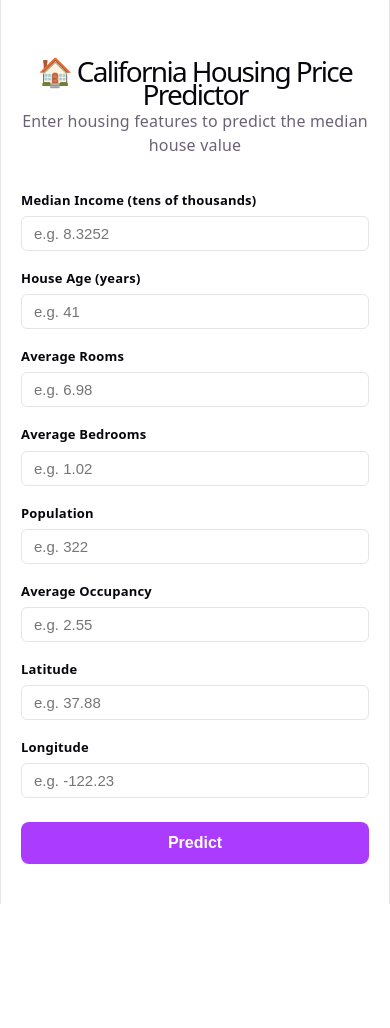
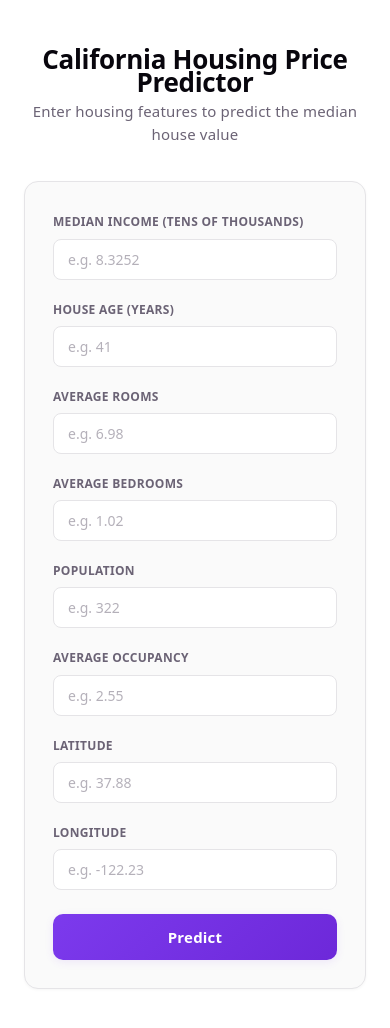
Before and after one commit to An0maly404/DevopsMlopsFinal, a React app in the folder frontend/: page / in a window 390 px wide. Shown: the top 1028 px of the page. Before the commit the page ends 904 px from the top, so only its background shows below. Built offline with nearby package versions, Linux system fonts and the light colour scheme; no server answers; the HTML template or start-up script is replaced by a standard one.

Commit message:
new style frontend

```diff
--- a/frontend/src/App.css
+++ b/frontend/src/App.css
@@ -1,33 +1,41 @@
 .app-container {
-  max-width: 720px;
+  max-width: 680px;
   margin: 0 auto;
-  padding: 40px 20px;
-  text-align: center;
+  padding: 48px 24px;
 }
 
 .app-container h1 {
-  font-size: 28px;
+  font-size: 26px;
+  font-weight: 700;
+  letter-spacing: -0.3px;
   color: var(--text-h);
-  margin-bottom: 4px;
+  margin: 0 0 6px;
+  text-align: center;
 }
 
 .subtitle {
   color: var(--text);
-  margin-bottom: 32px;
-  font-size: 16px;
+  margin: 0 0 36px;
+  font-size: 15px;
+  text-align: center;
+  line-height: 1.5;
 }
 
 .prediction-form {
-  text-align: left;
+  background: var(--card-bg);
+  border: 1px solid var(--border);
+  border-radius: 14px;
+  padding: 28px;
+  box-shadow: 0 1px 3px rgba(0, 0, 0, 0.04);
 }
 
 .form-grid {
   display: grid;
   grid-template-columns: 1fr 1fr;
-  gap: 16px;
+  gap: 18px 20px;
   margin-bottom: 24px;
 
-  @media (max-width: 600px) {
+  @media (max-width: 520px) {
     grid-template-columns: 1fr;
   }
 }
@@ -35,85 +43,117 @@
 .form-field {
   display: flex;
   flex-direction: column;
-  gap: 4px;
+  gap: 5px;
 }
 
 .form-field label {
-  font-size: 13px;
+  font-size: 12px;
   font-weight: 600;
-  color: var(--text-h);
+  letter-spacing: 0.3px;
+  text-transform: uppercase;
+  color: var(--text);
 }
 
 .form-field input {
-  padding: 8px 12px;
-  border: 1px solid var(--border);
-  border-radius: 6px;
-  font-size: 15px;
+  padding: 10px 14px;
+  border: 1.5px solid var(--border);
+  border-radius: 8px;
+  font-size: 14px;
+  font-family: inherit;
   background: var(--bg);
   color: var(--text-h);
-  transition: border-color 0.2s;
+  transition: border-color 0.2s, box-shadow 0.2s;
+  outline: none;
+}
+
+.form-field input::placeholder {
+  color: var(--text);
+  opacity: 0.5;
 }
 
 .form-field input:focus {
-  outline: none;
   border-color: var(--accent);
-  box-shadow: 0 0 0 2px var(--accent-bg);
+  box-shadow: 0 0 0 3px var(--accent-bg);
 }
 
 .submit-btn {
   display: block;
   width: 100%;
-  padding: 12px;
-  font-size: 16px;
+  padding: 13px;
+  font-size: 15px;
   font-weight: 600;
+  font-family: inherit;
+  letter-spacing: 0.2px;
   border: none;
-  border-radius: 8px;
+  border-radius: 10px;
   cursor: pointer;
-  background: var(--accent);
+  background: linear-gradient(135deg, var(--accent), var(--accent-hover, var(--accent)));
   color: #fff;
-  transition: opacity 0.2s;
+  transition: transform 0.15s, box-shadow 0.15s, opacity 0.15s;
+  box-shadow: 0 2px 8px var(--accent-bg);
 }
 
 .submit-btn:disabled {
-  opacity: 0.6;
+  opacity: 0.5;
   cursor: not-allowed;
+  box-shadow: none;
 }
 
 .submit-btn:hover:not(:disabled) {
-  opacity: 0.9;
+  transform: translateY(-1px);
+  box-shadow: 0 4px 14px var(--accent-bg);
+}
+
+.submit-btn:active:not(:disabled) {
+  transform: translateY(0);
 }
 
 .result-card {
-  margin-top: 24px;
-  padding: 16px 20px;
-  border-radius: 8px;
-  font-size: 16px;
+  margin-top: 20px;
+  padding: 18px 22px;
+  border-radius: 12px;
+  font-size: 15px;
   text-align: center;
+  line-height: 1.6;
+  animation: fadeIn 0.25s ease;
+}
+
+.result-card strong {
+  display: block;
+  font-size: 13px;
+  letter-spacing: 0.3px;
+  text-transform: uppercase;
+  margin-bottom: 4px;
 }
 
 .result-card.success {
-  background: #d1fae5;
+  background: #ecfdf5;
   color: #065f46;
   border: 1px solid #a7f3d0;
 }
 
 .result-card.error {
-  background: #fee2e2;
+  background: #fef2f2;
   color: #991b1b;
   border: 1px solid #fecaca;
 }
 
+@keyframes fadeIn {
+  from { opacity: 0; transform: translateY(6px); }
+  to   { opacity: 1; transform: translateY(0); }
+}
+
 @media (prefers-color-scheme: dark) {
   .result-card.success {
-    background: rgba(6, 95, 70, 0.25);
+    background: rgba(6, 95, 70, 0.18);
     color: #6ee7b7;
-    border-color: rgba(6, 95, 70, 0.4);
+    border-color: rgba(6, 95, 70, 0.3);
   }
 
   .result-card.error {
-    background: rgba(153, 27, 27, 0.25);
+    background: rgba(153, 27, 27, 0.18);
     color: #fca5a5;
-    border-color: rgba(153, 27, 27, 0.4);
+    border-color: rgba(153, 27, 27, 0.3);
   }
 }
     border-radius: 6px;
--- a/frontend/src/App.jsx
+++ b/frontend/src/App.jsx
@@ -59,7 +59,7 @@ function App() {
 
   return (
     <main className="app-container">
-      <h1>🏠 California Housing Price Predictor</h1>
+      <h1>California Housing Price Predictor</h1>
       <p className="subtitle">Enter housing features to predict the median house value</p>
 
       <form onSubmit={handleSubmit} className="prediction-form">
--- a/frontend/src/index.css
+++ b/frontend/src/index.css
@@ -4,9 +4,11 @@
   --bg: #fff;
   --border: #e5e4e7;
   --code-bg: #f4f3ec;
-  --accent: #aa3bff;
-  --accent-bg: rgba(170, 59, 255, 0.1);
-  --accent-border: rgba(170, 59, 255, 0.5);
+  --accent: #7c3aed;
+  --accent-hover: #6d28d9;
+  --accent-bg: rgba(124, 58, 237, 0.1);
+  --accent-border: rgba(124, 58, 237, 0.4);
+  --card-bg: #fafafa;
   --social-bg: rgba(244, 243, 236, 0.5);
   --shadow:
     rgba(0, 0, 0, 0.1) 0 10px 15px -3px, rgba(0, 0, 0, 0.05) 0 4px 6px -2px;
@@ -37,9 +39,11 @@
     --bg: #16171d;
     --border: #2e303a;
     --code-bg: #1f2028;
-    --accent: #c084fc;
-    --accent-bg: rgba(192, 132, 252, 0.15);
-    --accent-border: rgba(192, 132, 252, 0.5);
+    --accent: #a78bfa;
+    --accent-hover: #c4b5fd;
+    --accent-bg: rgba(167, 139, 250, 0.15);
+    --accent-border: rgba(167, 139, 250, 0.4);
+    --card-bg: #1e1f2b;
     --social-bg: rgba(47, 48, 58, 0.5);
     --shadow:
       rgba(0, 0, 0, 0.4) 0 10px 15px -3px, rgba(0, 0, 0, 0.25) 0 4px 6px -2px;
@@ -55,11 +59,8 @@ body {
 }
 
 #root {
-  width: 1126px;
   max-width: 100%;
   margin: 0 auto;
-  text-align: center;
-  border-inline: 1px solid var(--border);
   min-height: 100svh;
   display: flex;
   flex-direction: column;
@@ -69,43 +70,30 @@ body {
 h1,
 h2 {
   font-family: var(--heading);
-  font-weight: 500;
   color: var(--text-h);
 }
 
 h1 {
-  font-size: 56px;
-  letter-spacing: -1.68px;
-  margin: 32px 0;
-  @media (max-width: 1024px) {
-    font-size: 36px;
-    margin: 20px 0;
-  }
+  font-size: 26px;
+  font-weight: 700;
+  letter-spacing: -0.3px;
+  margin: 0 0 6px;
 }
 h2 {
-  font-size: 24px;
-  line-height: 118%;
-  letter-spacing: -0.24px;
+  font-size: 20px;
+  font-weight: 600;
+  letter-spacing: -0.2px;
   margin: 0 0 8px;
-  @media (max-width: 1024px) {
-    font-size: 20px;
-  }
 }
 p {
   margin: 0;
 }
 
-code,
-.counter {
-  font-family: var(--mono);
-  display: inline-flex;
-  border-radius: 4px;
-  color: var(--text-h);
+a {
+  color: var(--accent);
+  text-decoration: none;
 }
 
-code {
-  font-size: 15px;
-  line-height: 135%;
-  padding: 4px 8px;
-  background: var(--code-bg);
+a:hover {
+  text-decoration: underline;
 }
```
